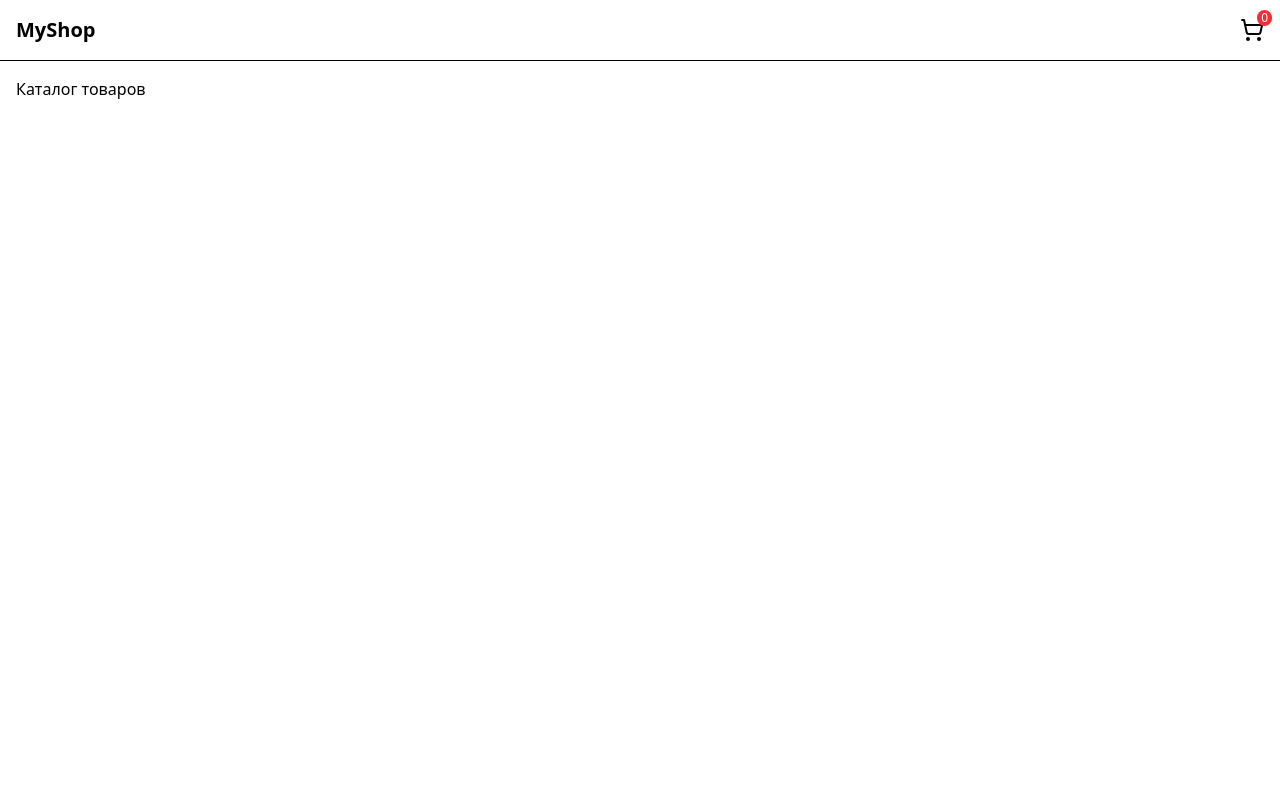
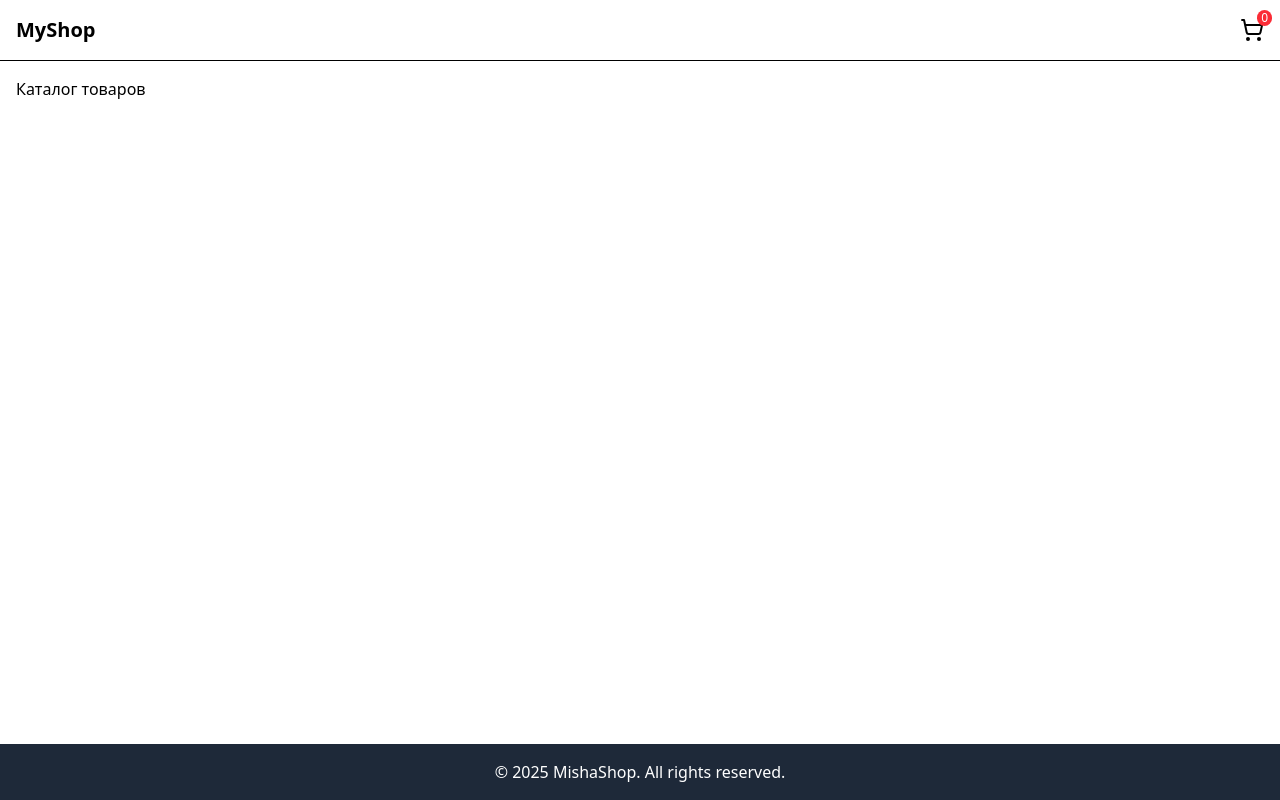
Before and after one commit to Unagimaki/online-store, a React (Vite) app: page / in a window 1280 px wide. Built offline with nearby package versions, Linux system fonts and the light colour scheme.

Commit message:
added footer to layout

```diff
--- a/src/app/Layout.tsx
+++ b/src/app/Layout.tsx
@@ -1,3 +1,4 @@
+import { Footer } from "@/widgets/footer/ui/Footer";
 import { Header } from "@/widgets/header/ui/Header";
 import { Outlet } from "react-router-dom";
 
@@ -10,6 +11,7 @@
           <Outlet />
         </div>
       </main>
+      <Footer/>
     </div>
   );
 }
--- a/src/components/Header/Header.tsx
+++ /dev/null
@@ -1,8 +0,0 @@
-
-export const Header = () => {
-  return (
-    <header>
-      <h1>My React App</h1>
-    </header>
-  );
-}
--- /dev/null
+++ b/src/widgets/footer/ui/Footer.tsx
@@ -0,0 +1,9 @@
+export const Footer = () => {
+    return(
+        <footer className="bg-gray-800 text-white py-4">
+            <div className="container mx-auto text-center">
+                <p>&copy; {new Date().getFullYear()} MishaShop. All rights reserved.</p>
+            </div>
+        </footer>
+    )
+}
```
Also changed, not shown: src/components/Footer/Footer.tsx (deleted), src/components/Layout/Layout.tsx (deleted).
